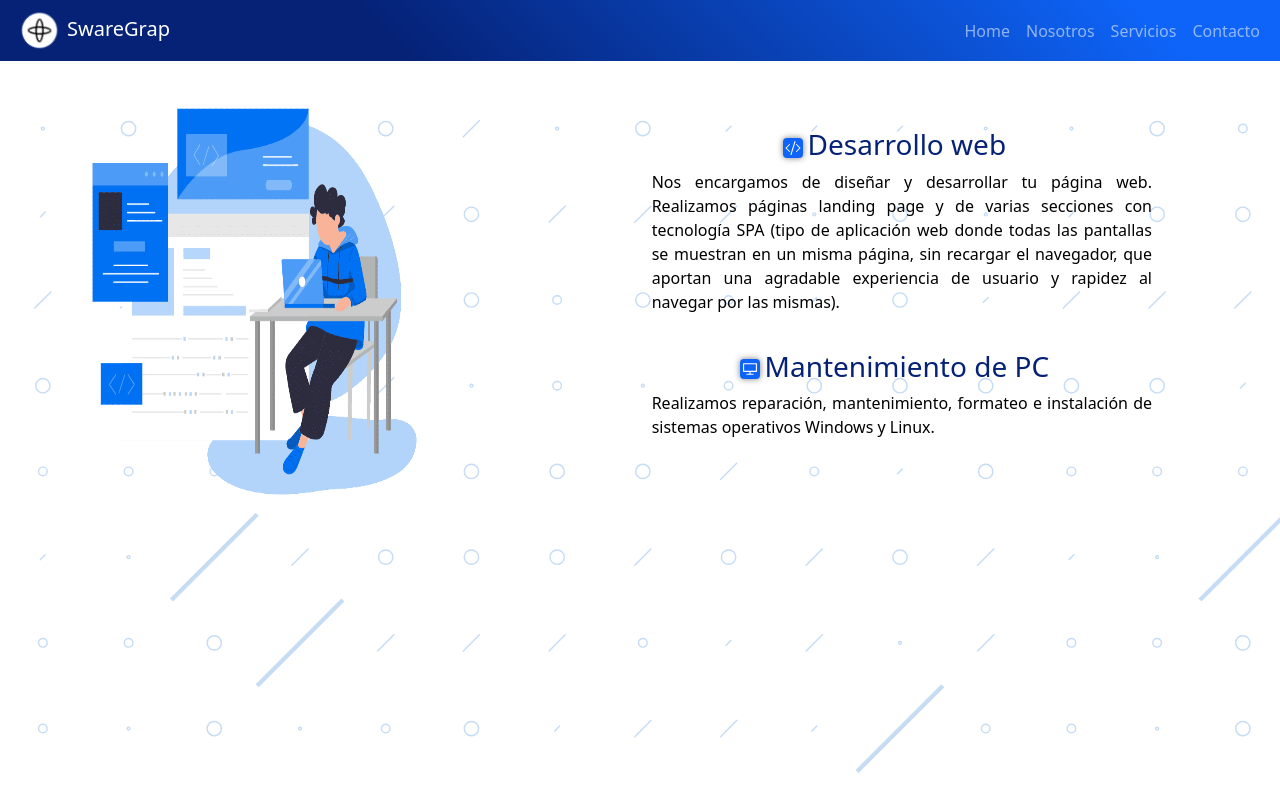
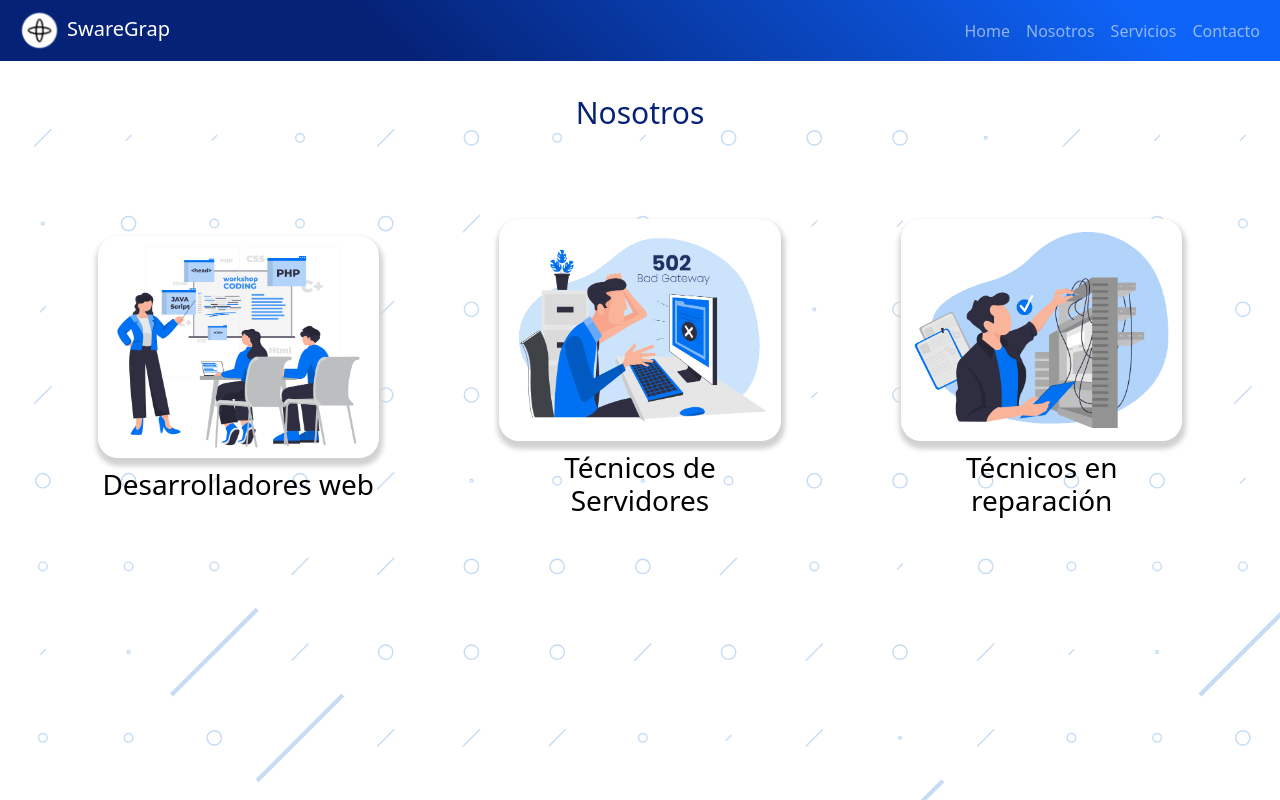
Before and after one commit to GuidoSantiagoReta/Swaregrap-reactrouterv6, a React (Create React App) app: page /about in a window 1280 px wide. Before the commit this address led to /. Shown: the top 800 px of the page. Built offline with nearby package versions, Linux system fonts and the light colour scheme.

Commit message:
Se modifica la página de servicios y se renderiza la sección de manera dinámica

```diff
--- a/src/App.js
+++ b/src/App.js
@@ -4,8 +4,9 @@ import { BrowserRouter, Navigate, Route, Routes } from "react-router-dom";
 import Contact from "./components/Contact";
 import Home from "./components/Home";
 import NavBar from "./layouts/NavBar";
-import AboutUs from "./components/AboutUs";
 import ServicesWeb from "./components/webservices/WebServices";
+import About from "./components/aboutus/About";
+
 
 function App() {
   return (
@@ -17,7 +18,7 @@ function App() {
             {/* ruta raíz */}
             {/* rutas relativas */}
             <Route index element={<Home />} />
-            <Route path="aboutus" element={<AboutUs />} />
+            <Route path="about" element={<About />} />
             <Route path="contact" element={<Contact />} />
             <Route path="services" element={<ServicesWeb />} />
             <Route path="*" element={<Navigate replace to="/" />} />
--- a/src/components/AboutUs.jsx
+++ /dev/null
@@ -1,36 +0,0 @@
-import React from 'react'
-import badgate from '../../src/images/badgateway.png'
-import coding from '../../src/images/codingworkshop.png'
-import server from '../../src/images/servertechnician.png'
-
-
-const AboutUs = () => {
-  return (
-    <section className=" animate__animated animate__fadeIn aboutus">
-    <div className="container">
-      <h2 className="title">Nosotros</h2>
-      <div className="product-container">
-        <div className="individual-product">
-          <img src={coding} alt="desarrolladores web" />
-          <h3>Desarrolladores web</h3>
-
-        </div>
-
-        <div className="individual-product">
-          <img src={badgate} alt="técnicos en servidores" />
-          <h3>Técnicos de servidores</h3>
-
-        </div>
-
-        <div className="individual-product">
-          <img src={server} alt="técnicos en reparación de PC" />
-          <h3>Técnicos en reparación</h3>
-
-        </div>
-      </div>
-    </div>
-  </section>
-  )
-}
-
-export default AboutUs
--- /dev/null
+++ b/src/components/aboutus/About.jsx
@@ -0,0 +1,48 @@
+import React, { useState } from "react";
+import CardAboutUs from "./CardAboutUs";
+import "../../App.css";
+
+const Images = require.context("../../images", true);
+
+const About = () => {
+  const [about, setAboutCard] = useState([
+    {
+      id: 4,
+      img: Images(`./codingworkshop.png`),
+      description: "Desarrolladores web",
+    },
+    {
+      id: 5,
+      img: Images(`./badgateway.png`),
+      description: "Técnicos de Servidores",
+    },
+    {
+      id: 6,
+      img: Images(`./servertechnician.png`),
+      description: "Técnicos en reparación",
+    },
+  ]);
+
+  return (
+    <>
+      <section className=" animate__animated animate__fadeIn aboutus">
+        <div className="container">
+          <h2 className="title">Nosotros</h2>
+          <div className="product-container">
+            {about.map((about) => {
+              return (
+                <CardAboutUs
+                  key={about.id}
+                  img={about.img}
+                  description={about.description}
+                />
+              );
+            })}
+          </div>
+        </div>
+      </section>
+    </>
+  );
+};
+
+export default About;
--- /dev/null
+++ b/src/components/aboutus/CardAboutUs.jsx
@@ -0,0 +1,17 @@
+import React from "react";
+import "../../App.css";
+
+const CardAboutUs = (props) => {
+  return (
+    <>
+
+        <div className="individual-product">
+          <img src={props.img} alt="desarrolladores web" />
+          <h3>{props.description}</h3>
+        </div>
+
+    </>
+  );
+};
+
+export default CardAboutUs;
--- a/src/components/webservices/Service.jsx
+++ b/src/components/webservices/Service.jsx
@@ -10,7 +10,7 @@ const Service = (props) => {
         <Card>
           <Card.Img variant="top" src={props.img} />
           <Card.Body>
-            <Card.Title className='color-title'>{props.title} </Card.Title>
+            <Card.Title className='color-title'>{props.title}</Card.Title>
             <Card.Text>{props.text}</Card.Text>
           </Card.Body>
         </Card>
--- a/src/components/webservices/WebServices.jsx
+++ b/src/components/webservices/WebServices.jsx
@@ -36,7 +36,9 @@ const ServicesWeb = () => {
   return (
 
 
-    <> <div className=" animate__animated animate__fadeIn container-group">
+    <>
+
+    <div className=" animate__animated animate__fadeIn container-group">
     <h2 className="title-services">Servicios</h2>
     <CardGroup variant="separated" className="group-card g-3">
         {service.map((service) =>{
--- a/src/layouts/NavBar.js
+++ b/src/layouts/NavBar.js
@@ -4,6 +4,7 @@ import { Outlet, Link } from "react-router-dom";
 import Footer from "../components/Footer";
 import Slider from "../components/slider/Slider";
 import logosw from "../images/logosw.png";
+
 const NavBar = () => {
   const [collapsed, setCollapsed] = useState(true);
 
@@ -57,7 +58,8 @@ const NavBar = () => {
               <Nav.Link as={Link} to="/">
                 Home
               </Nav.Link>
-              <Nav.Link as={Link} to="/aboutus">
+
+              <Nav.Link as={Link} to="/about">
                 Nosotros
               </Nav.Link>
 
```
